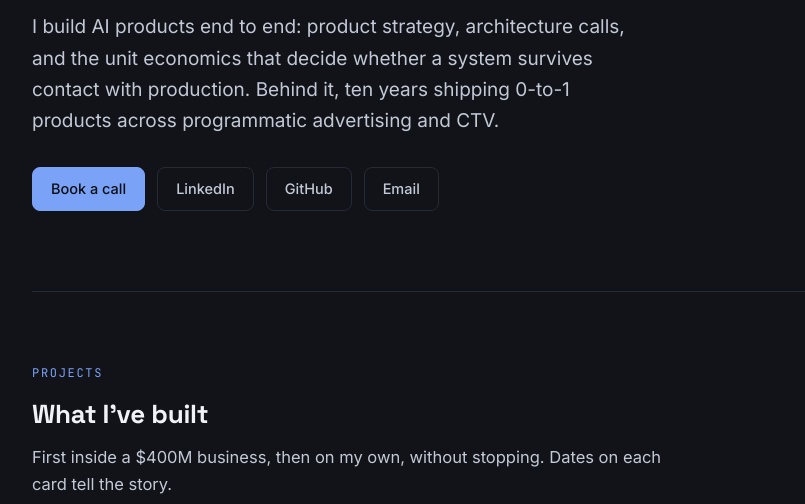
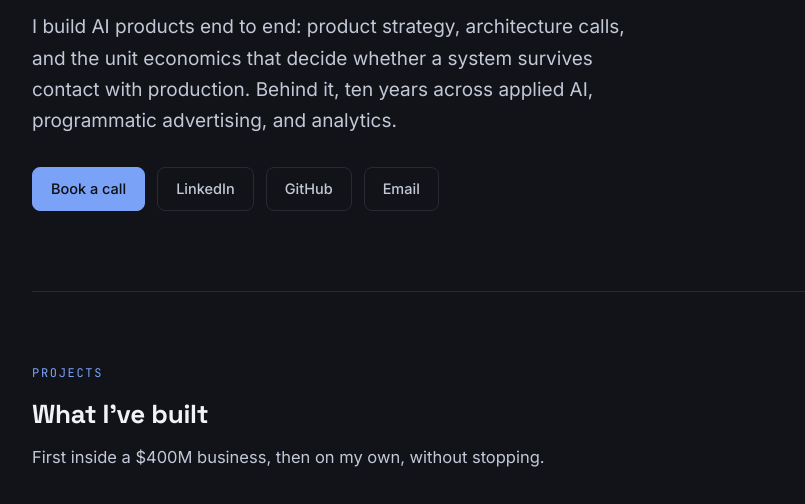
Before and after one commit to juhi-jain92/juhi-jain92.github.io, a plain HTML site: page index.html in a window 1280 px wide. Shown: the part 259-763 px from the top of the page, without its empty margins (192-997 px from the left). Drawn offline with Linux system fonts and the light colour scheme.

Commit message:
Add files via upload

```diff
--- a/index.html
+++ b/index.html
@@ -5,6 +5,20 @@
 <meta name="viewport" content="width=device-width, initial-scale=1.0">
 <title>Juhi Jain: AI Product Leader</title>
 <meta name="description" content="AI Product Leader. I build the tools I wish existed. Agentic systems, product strategy, evals, guardrails, and production AI.">
+<link rel="canonical" href="https://juhi-jain92.github.io/">
+<meta property="og:type" content="profile">
+<meta property="og:site_name" content="Juhi Jain">
+<meta property="og:url" content="https://juhi-jain92.github.io/">
+<meta property="og:title" content="Juhi Jain: AI Product Leader">
+<meta property="og:description" content="I build AI products end to end: product strategy, architecture calls, and the unit economics that decide whether a system survives contact with production.">
+<meta property="og:image" content="https://juhi-jain92.github.io/og-image.png">
+<meta property="og:image:width" content="1200">
+<meta property="og:image:height" content="630">
+<meta property="og:image:alt" content="Juhi Jain, AI Product Leader. Agentic systems.">
+<meta name="twitter:card" content="summary_large_image">
+<meta name="twitter:title" content="Juhi Jain: AI Product Leader">
+<meta name="twitter:description" content="I build AI products end to end: product strategy, architecture calls, and the unit economics that decide whether a system survives contact with production.">
+<meta name="twitter:image" content="https://juhi-jain92.github.io/og-image.png">
 <link rel="preconnect" href="https://fonts.googleapis.com">
 <link href="https://fonts.googleapis.com/css2?family=Space+Grotesk:wght@400;500;700&family=Inter:wght@400;500;600&family=JetBrains+Mono:wght@400;500&display=swap" rel="stylesheet">
 <style>
@@ -71,7 +85,7 @@ footer{padding:64px 0 80px;border-top:1px solid var(--line)}
 <header>
   <div class="eyebrow" style="margin-bottom:20px">AI Product Leader &middot; Seattle</div>
   <h1>AI Product Leader.<br><em>I build the tools I wish existed.</em></h1>
-  <p class="hero-sub">I build AI products end to end: product strategy, architecture calls, and the unit economics that decide whether a system survives contact with production. Behind it, ten years shipping 0-to-1 products across programmatic advertising and CTV.</p>
+  <p class="hero-sub">I build AI products end to end: product strategy, architecture calls, and the unit economics that decide whether a system survives contact with production. Behind it, ten years across applied AI, programmatic advertising, and analytics.</p>
   <div class="links">
     <a class="btn primary" href="https://calendly.com/juhijaindtu/30min">Book a call</a>
     <a class="btn" href="https://www.linkedin.com/in/juhi-jain-4024a7104/">LinkedIn</a>
@@ -83,7 +97,7 @@ footer{padding:64px 0 80px;border-top:1px solid var(--line)}
 <section id="projects">
   <div class="eyebrow">Projects</div>
   <h2>What I've built</h2>
-  <p class="sec-intro">First inside a $400M business, then on my own, without stopping. Dates on each card tell the story.</p>
+  <p class="sec-intro">First inside a $400M business, then on my own, without stopping.</p>
   <div class="grid">
     <div class="card wide">
       <div class="tag"><span class="dot prod"></span>Production · Jul 2026 to now · Day job</div>
```
